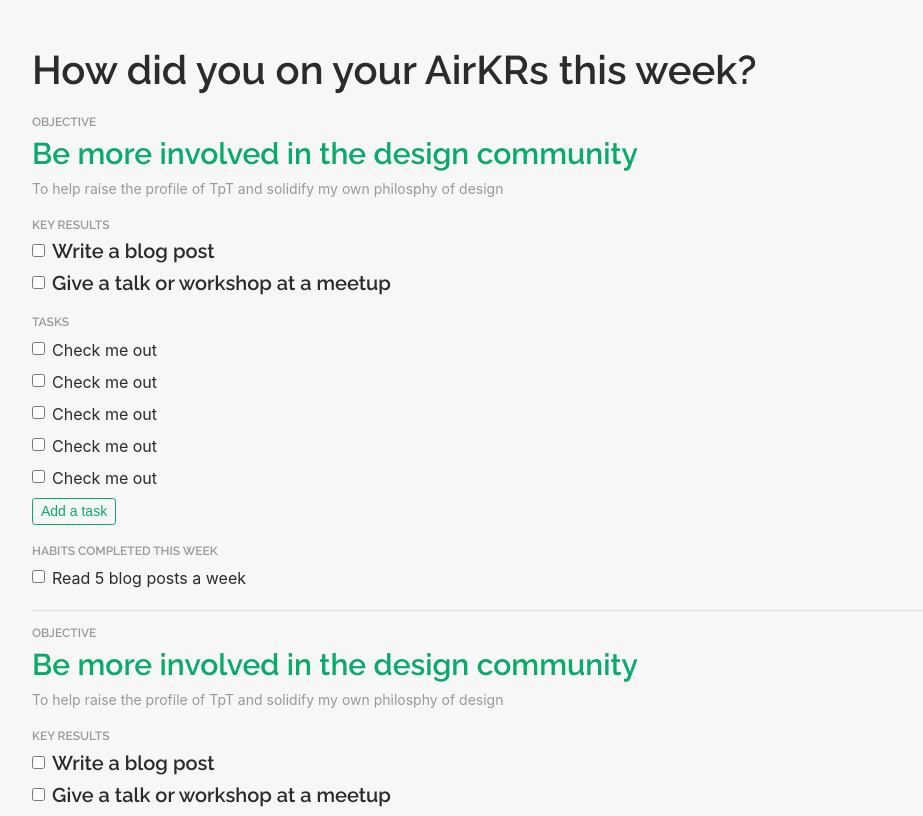
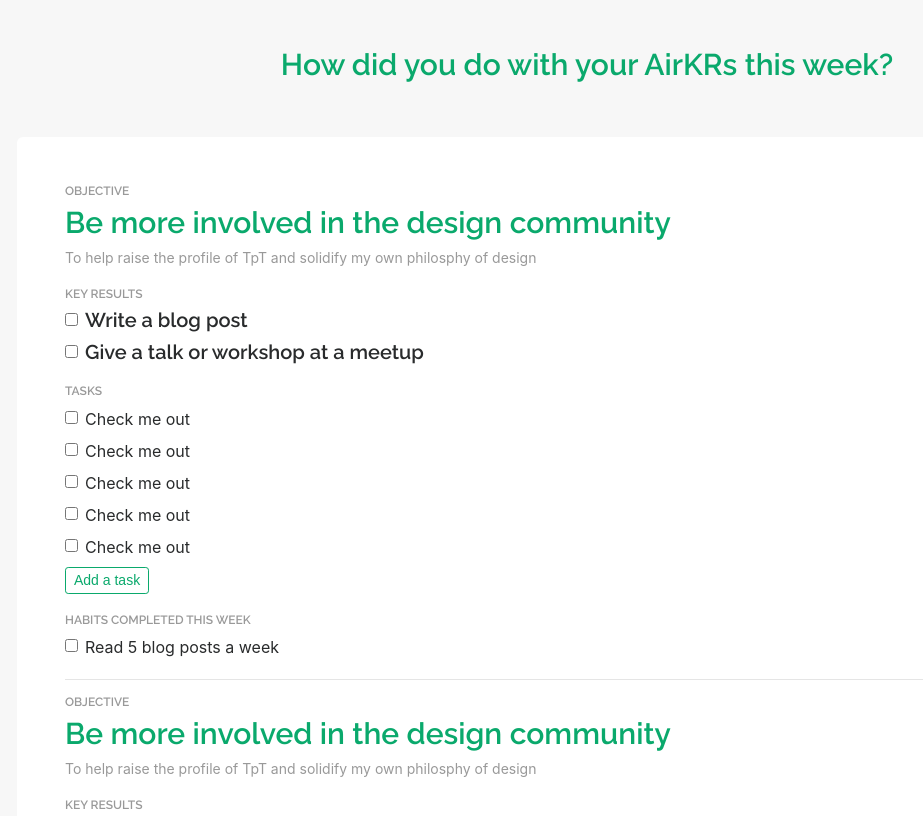
Before and after one commit to linderjoy/goals, a website: page src/index.html in a window 1280 px wide. Shown: the top 816 px of the page, without its empty margins (53-976 px from the left). Drawn offline with nearby package versions, Linux system fonts and the light colour scheme.

Commit message:
container around the form to match summary page, page titles consistent

```diff
--- a/src/index.html
+++ b/src/index.html
@@ -16,12 +16,14 @@
 
     <body>
         <div class="container">
-
-        <div class="row">
-            <div class="col mt-5">
-                <h1 class="mb-4">How did you on your AirKRs this week? </h1>
+            <div class="row text-center m-5">
+                <div class="col">
+                    <h2>How did you do with your AirKRs this week?</h2>
+                </div>
             </div>
         </div>
+
+        <div class="container white p-5">
 
             <div class="section">
                 <div class="subsection">
```
Also changed, not shown: src/progress.html (+4 -4 lines).
